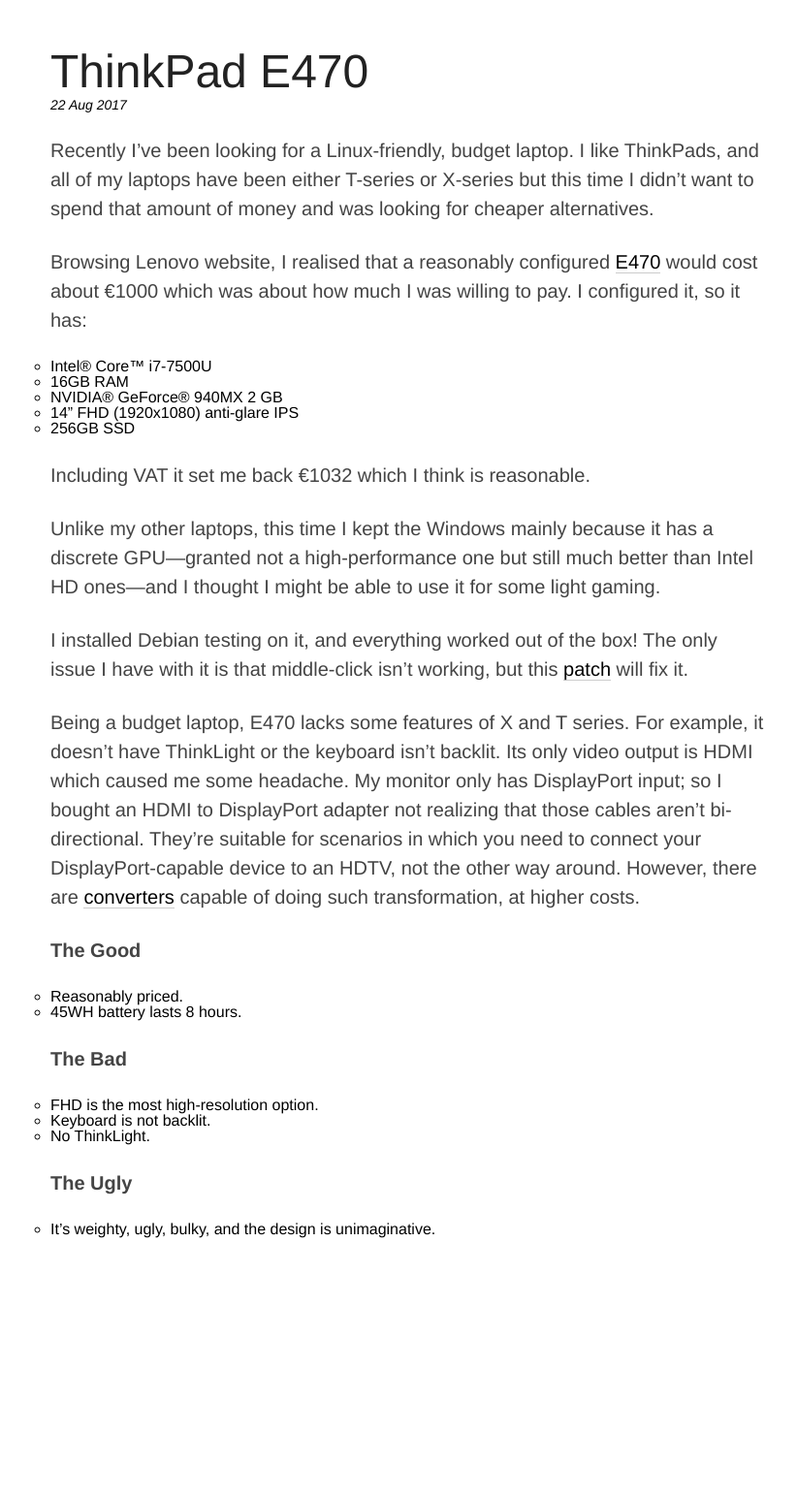
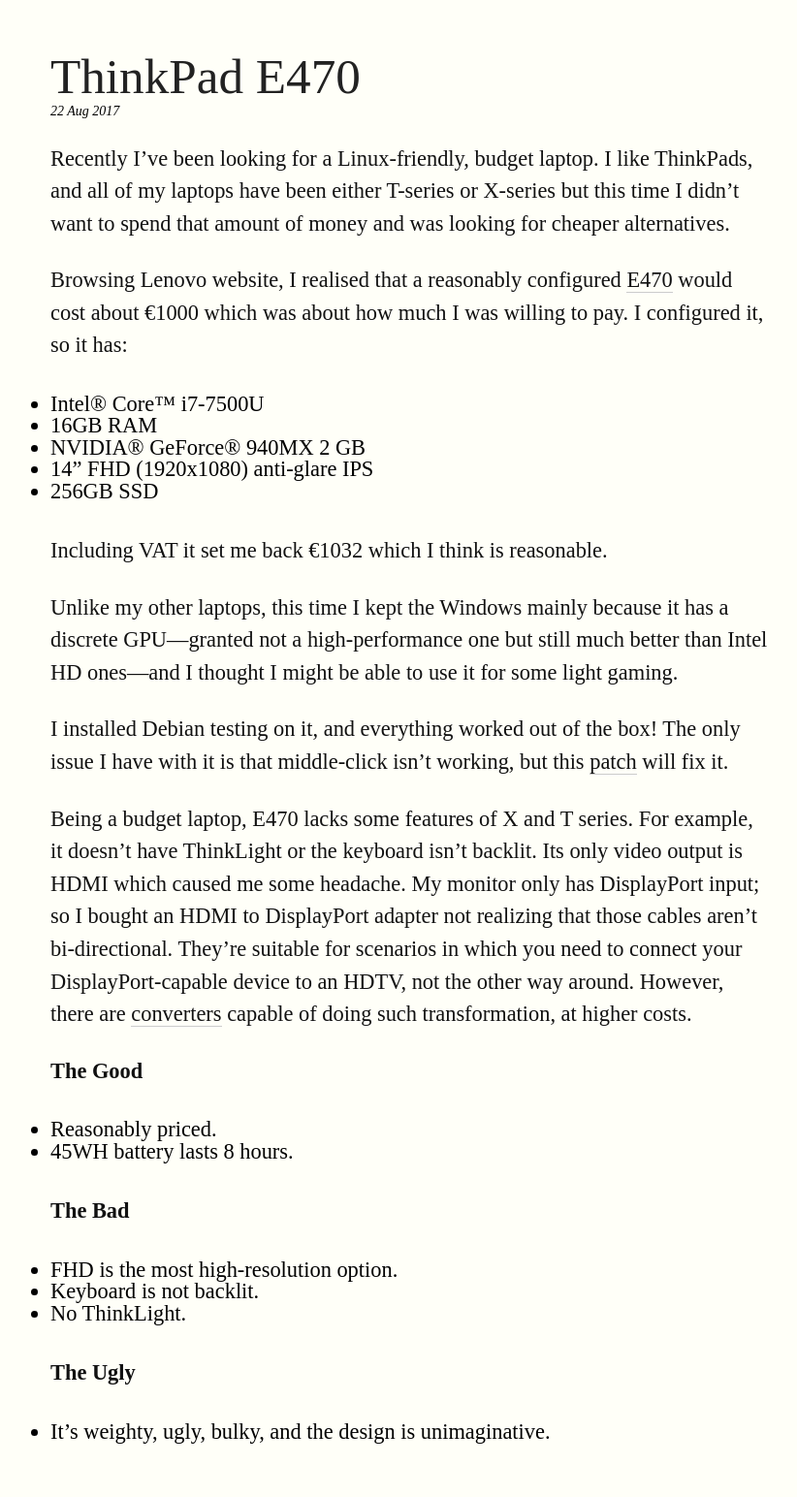
Before and after one commit to amir/amir.github.io, a Jekyll site: the page built from _posts/2017-08-22-thinkpad-e470.md, in a window 1280 px wide. Shown: the whole page at 97% size, without its empty margins (218-1040 px from the left). Built offline with Jekyll 4.4.1, drawn with Linux system fonts in a browser that asks for light colours; before the commit the page ends 1324 px from its top, so only the background shows below that.

Commit message:
Cosmetics

```diff
--- a/css/site.css
+++ b/css/site.css
@@ -1,7 +1,10 @@
+* {
+  box-sizing: border-box;
+}
 body {
-  font-family: 'Source Sans Pro', Helvetica, Arial, sans-serif;
+  font-family: serif;
   font-weight: 400;
-  background-color: white;
+  background-color: #fffff8;
 }
 header#sidebar {
   margin-left: 0;
@@ -23,7 +26,7 @@ article.post {
   min-height: 13px;
 }
 article.post h2 {
-  font-size: 48px;
+  font-size: 3.2rem;
   margin-top: 1em;
   line-height: 1.1em;
 }
@@ -41,8 +44,8 @@ article div.post-date {
 }
 article p {
   line-height: 1.5em;
-  color: #444;
-  font-size: 20px;
+  color: #111;
+  font-size: 1.4rem;
   margin: 25px 0 25px 0;
 }
 section#content {
@@ -53,7 +56,7 @@ section#content {
 }
 article a:link, article a:visited, article a:hover, article a:active {
   text-decoration: none;
-  color: black;
+  color: #111;
   border-bottom: 1px solid #CCC;
 }
 article.post code {
@@ -61,7 +64,9 @@ article.post code {
   font-size: 0.9em;
 }
 article.post ul {
-  list-style-type: circle;
+  list-style-type: disc;
+  padding: 0.5rem 0;
+  font-size: 1.4rem;
 }
 ul#user_meta a {
   text-decoration: none;
```
